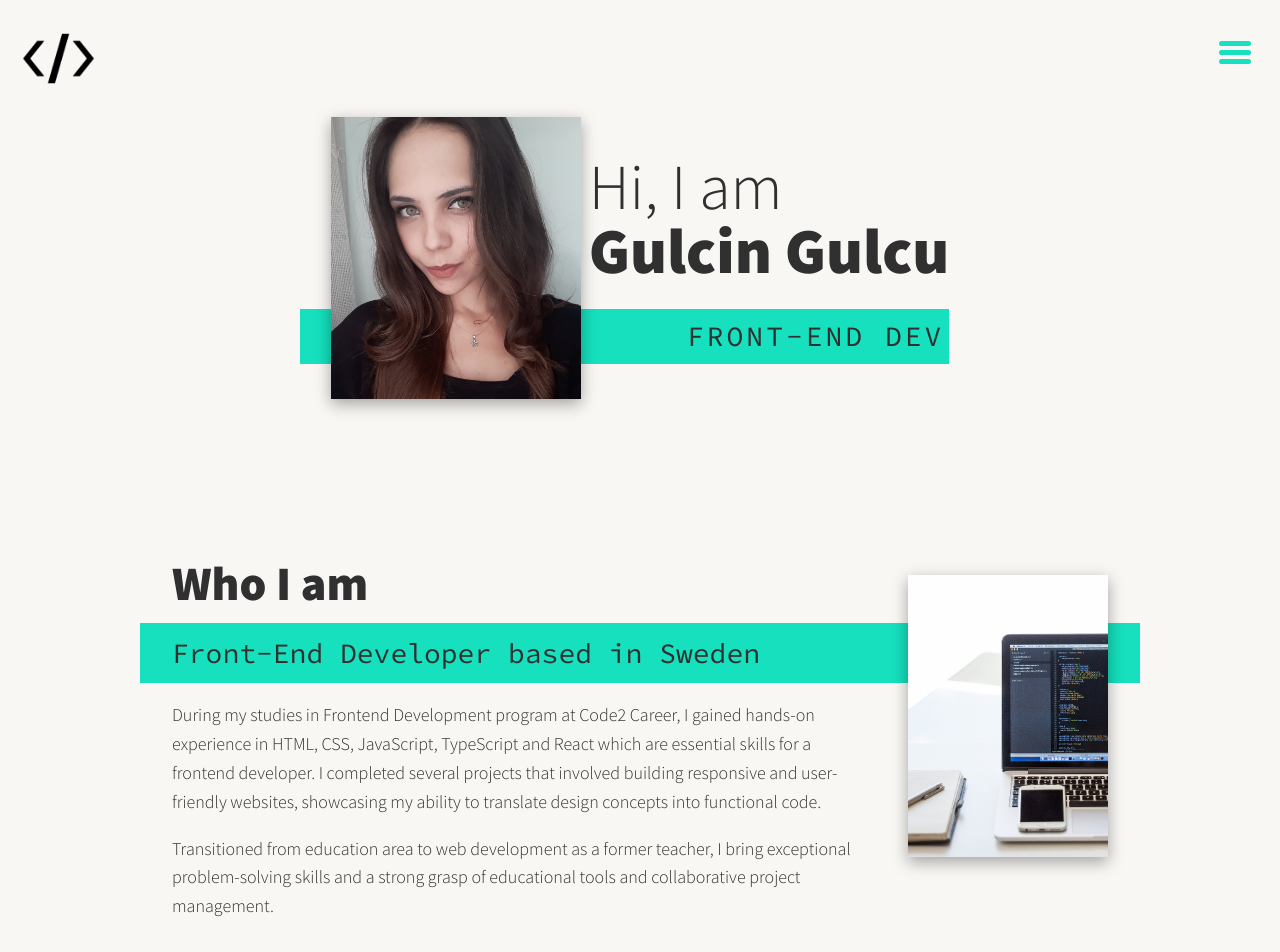
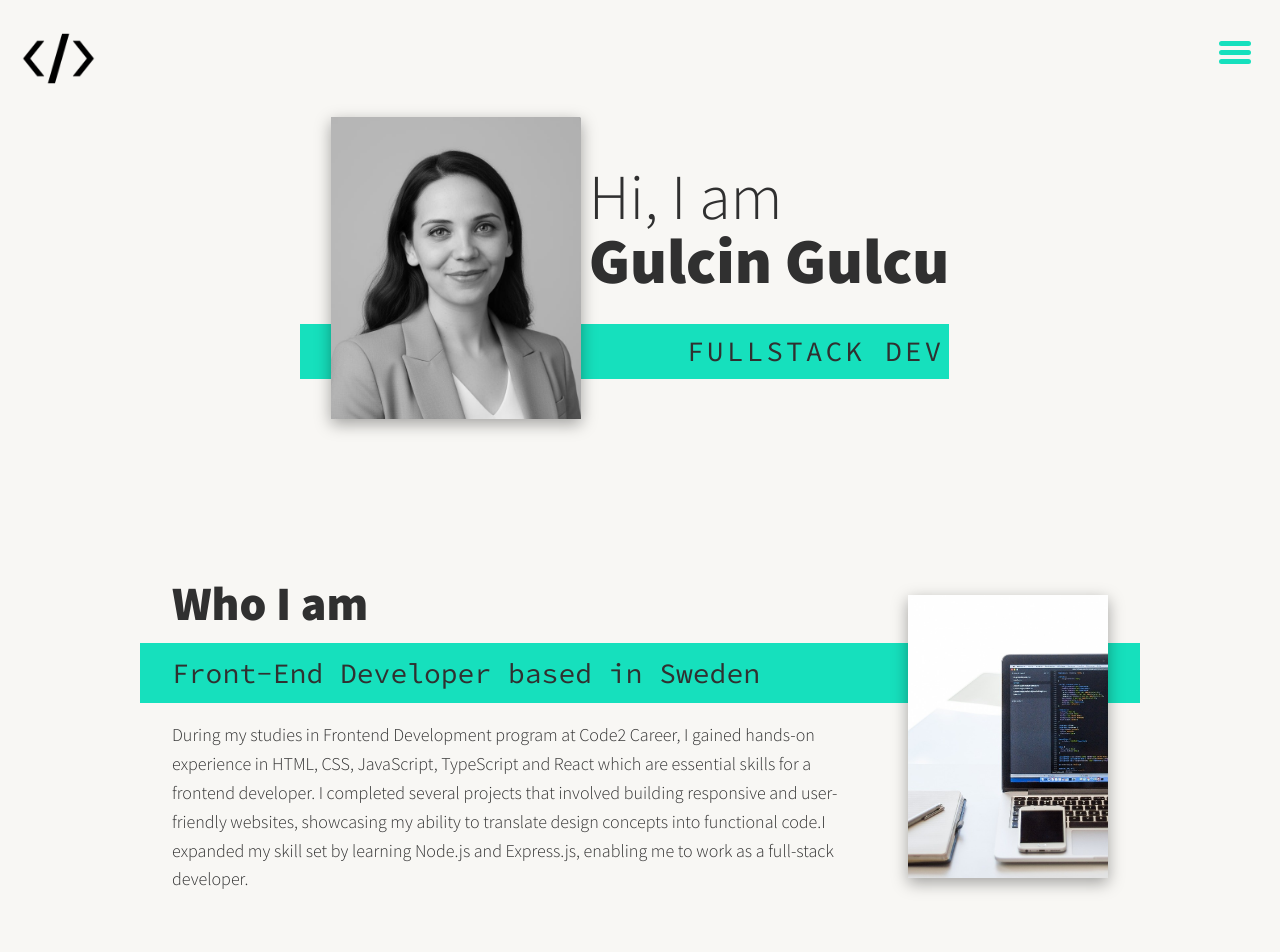
Before and after one commit to GulcinGulcu/Portfolio, a React (Create React App) app: page / in a window 1280 px wide. Shown: the top 952 px of the page. Built offline with nearby package versions, Linux system fonts and the light colour scheme.

Commit message:
feat: update profile image and about text/title

```diff
--- a/src/Components/About/index.jsx
+++ b/src/Components/About/index.jsx
@@ -16,12 +16,7 @@ export const About = () => {
           React which are essential skills for a frontend developer. I completed
           several projects that involved building responsive and user-friendly
           websites, showcasing my ability to translate design concepts into
-          functional code.
-        </p>
-        <p>
-          Transitioned from education area to web development as a former
-          teacher, I bring exceptional problem-solving skills and a strong grasp
-          of educational tools and collaborative project management.
+          functional code.I expanded my skill set by learning Node.js and Express.js, enabling me to work as a full-stack developer.
         </p>
       </div>
     </section>
--- a/src/Components/Intro/index.jsx
+++ b/src/Components/Intro/index.jsx
@@ -1,4 +1,4 @@
-import myImg from "../../Assets/20170619_194152.jpg";
+import myImg from "../../Assets/me.jpg";
 import "./styles.css";
 
 export const Intro = () => {
@@ -8,7 +8,7 @@ export const Intro = () => {
         Hi, I am <strong>Gulcin Gulcu</strong>
       </h1>
       <p className="section__subtitle section__subtitle--intro">
-        front-end dev
+        fullstack dev
       </p>
       <img src={myImg} alt="user" className="section__img--intro" />
     </section>
```
Also changed, not shown: src/Assets/20170619_194152.jpg (deleted), src/Assets/me.jpg (added).
